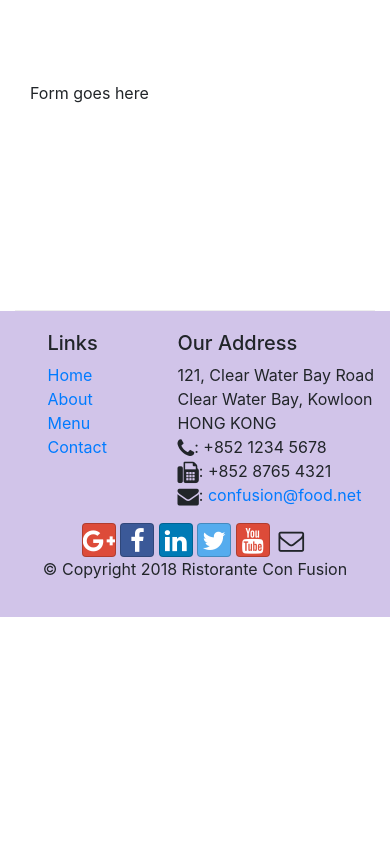
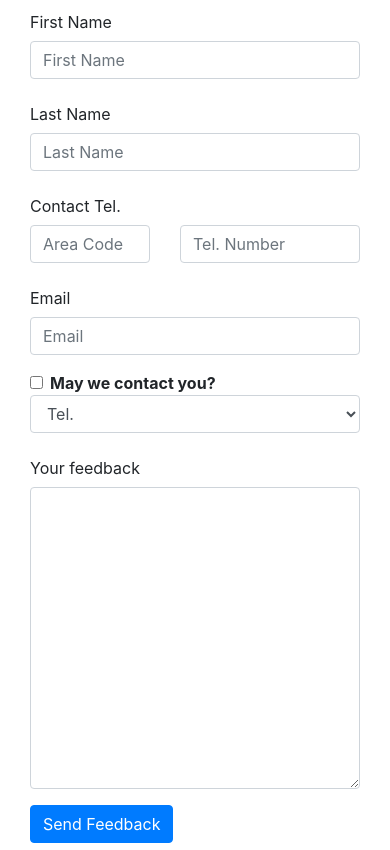
Before and after one commit to emyhoang/bootstrap, a website: page conFusion/contactus.html in a window 390 px wide. Shown: the part 1054-1904 px from the top of the page. Before the commit the page ends 1671 px from the top, so only its background shows below. Drawn offline with nearby package versions, Linux system fonts and the light colour scheme.

Commit message:
add form in contactus page with the following fields: firstname, lastname, phone number, email, may we contact you checkbox with dropdown selector, submit button

```diff
--- a/conFusion/contactus.html
+++ b/conFusion/contactus.html
@@ -102,7 +102,62 @@
           <h3>Send us your Feedback</h3>
         </div>
         <div class="col-12 col-md-9">
-          Form goes here
+          <form>
+            <div class="form-group row">
+              <label for="firstname" class="col-md-2 col-form-label">First Name</label>
+              <div class="col-md-10">
+                <input type="text" class="form-control" id="firstname" name="firstname" placeholder="First Name" />
+              </div>
+            </div>
+            <div class="form-group row">
+              <label for="lastname" class="col-md-2 col-form-label">Last Name</label>
+              <div class="col-md-10">
+                <input type="text" class="form-control" id="lastname" name="lastname" placeholder="Last Name" />
+              </div>
+            </div>
+            <div class="form-group row">
+              <label for="telnum" class="col-12 col-md-2 col-form-label">Contact Tel.</label>
+              <div class="col-5 col-md-3">
+                <input type="tel" class="form-control" id="areacodee" name="areacode" placeholder="Area Code" />
+              </div>
+              <div class="col-7 col-md-7">
+                <input type="tel" class="form-control" id="telnum" name="telnum" placeholder="Tel. Number" />
+              </div>
+            </div>
+            <div class="form-group row">
+              <label for="email" class="col-md-2 col-form-label">Email</label>
+              <div class="col-md-10">
+                <input type="email" class="form-control" id="email" name="email" placeholder="Email" />
+              </div>
+            </div>
+            <div class="form-group row">
+              <div class="col-md-6 offset-md-2">
+                <div class="form-check">
+                  <input type="checkbox" class="form-check-input" name="approve" id="approve" value="" />
+                  <label class="form-check-label" for="approve">
+                    <strong>May we contact you?</strong>
+                  </label>
+                </div>
+              </div>
+              <div class="col-md-3 offset-md-1">
+                <select class="form-control">
+                  <option>Tel.</option>
+                  <option>Email</option>
+                </select>
+              </div>
+            </div>
+            <div class="form-group row">
+              <label for="feedback" class="col-md-2 col-form-label">Your feedback</label>
+              <div class="col-md-10">
+                <textarea class="form-control" id="feedbacj" name="feedback" rows="12"></textarea>
+              </div>
+            </div>
+            <div class="form-group row">
+              <div class="col-md-10 offset-md-2">
+                <button type="submit" class="btn btn-primary">Send Feedback</button>
+              </div>
+            </div>
+          </form>
         </div>
         <div class="col-12 col-md"></div>
       </div>
```
